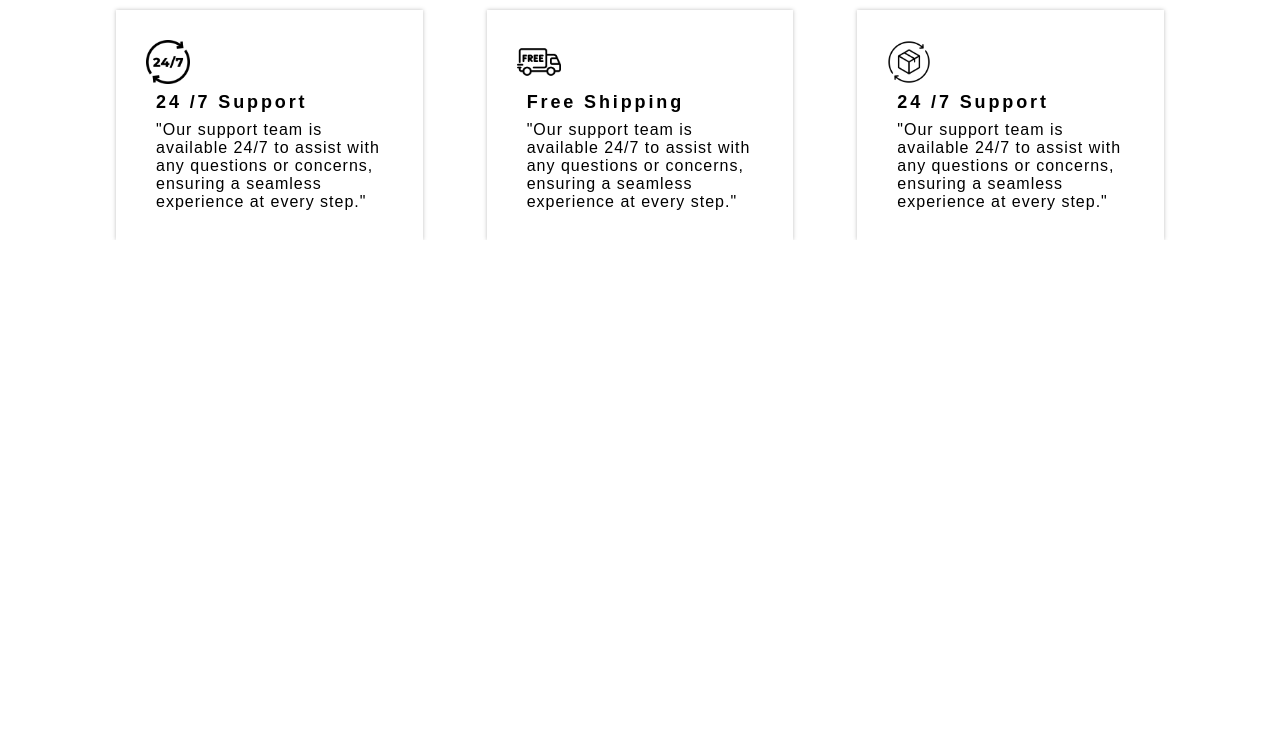
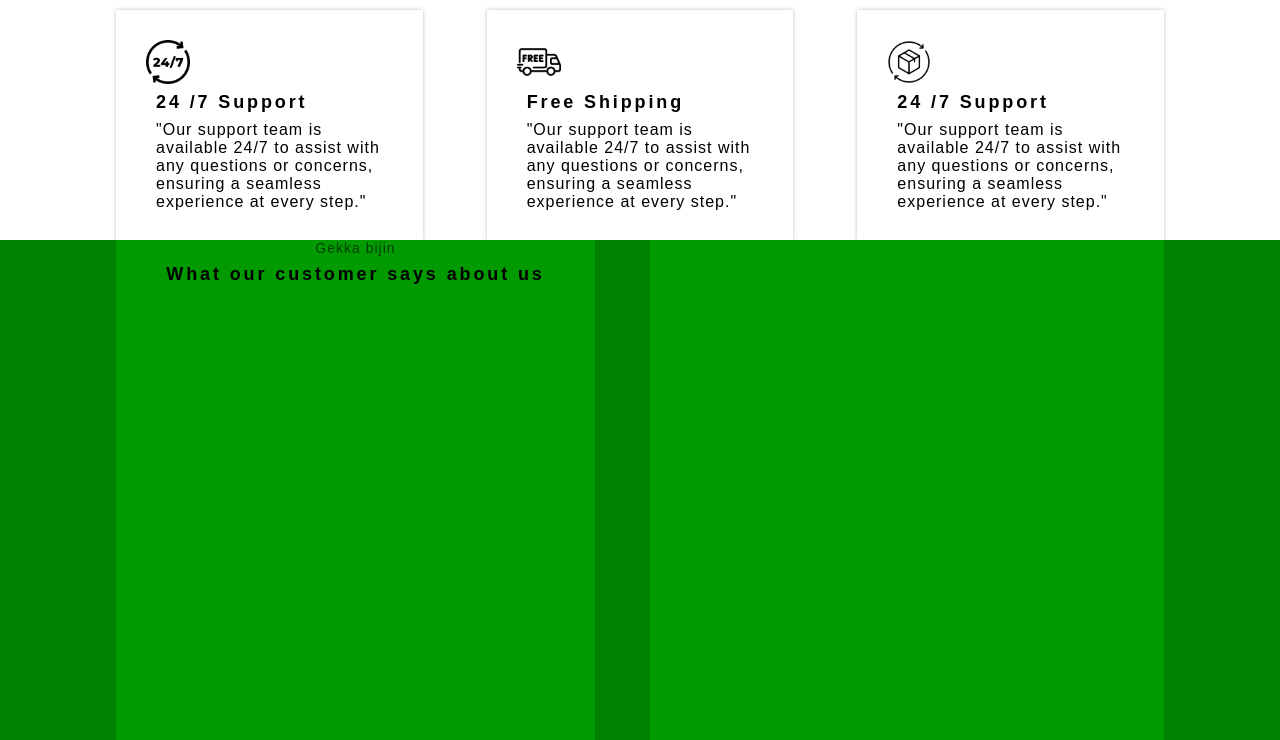
Before and after one commit to AnkitAleMgr/Gekka-Bijin, a Django app: template store/templates/store/aboutus.html in a window 1280 px wide. Shown: the part 1200-1940 px from the top of the page. Before the commit the page ends 1440 px from the top, so only its background shows below. Run offline with Django 5.2, Linux system fonts and the light colour scheme; the template is opened without the code that fills it, so the values that code supplies are empty; some web fonts are replaced.

Commit message:
contunity of review section

```diff
--- a/store/static/store/css/style.css
+++ b/store/static/store/css/style.css
@@ -1540,3 +1540,37 @@ footer{
     height: auto;
 
 }
+
+#review-section{
+    width: 100%;
+    padding: 0px 116px;
+    height: 500px;
+    display: flex;
+    flex: row;
+    gap: 55px;
+
+    background-color: green;
+}
+.review-section-1{
+    flex: 1;
+    background-color: rgb(1, 155, 1);
+}
+.review-section-2{
+    width: 514px;
+    background-color: rgb(1, 155, 1);
+}
+.review-section-1-header{
+    display: flex;
+    flex-direction: column;
+    gap: 8px;
+    height: fit-content;
+}
+.review-section-1-header > p{
+    display: flex;
+    text-align: center;
+    justify-content: center;
+}
+.review-section-1-header > p:nth-child(1){
+    font-size: 14px;
+    opacity: 60%;
+}
--- a/store/templates/store/aboutus.html
+++ b/store/templates/store/aboutus.html
@@ -375,8 +375,19 @@
         </div>
     </div>
 
-    <div id="review">
+    <div id="review-section">
+        <div class="review-section-1">
+            <div class="review-section-1-header">
+                <p>Gekka bijin</p>
+                <p class="semi-4-title">What our customer says about us</p>
+            </div>
+            <div>
 
+            </div>
+        </div>
+        <div class="review-section-2">
+
+        </div>
     </div>
 </body>
 </html>
```
